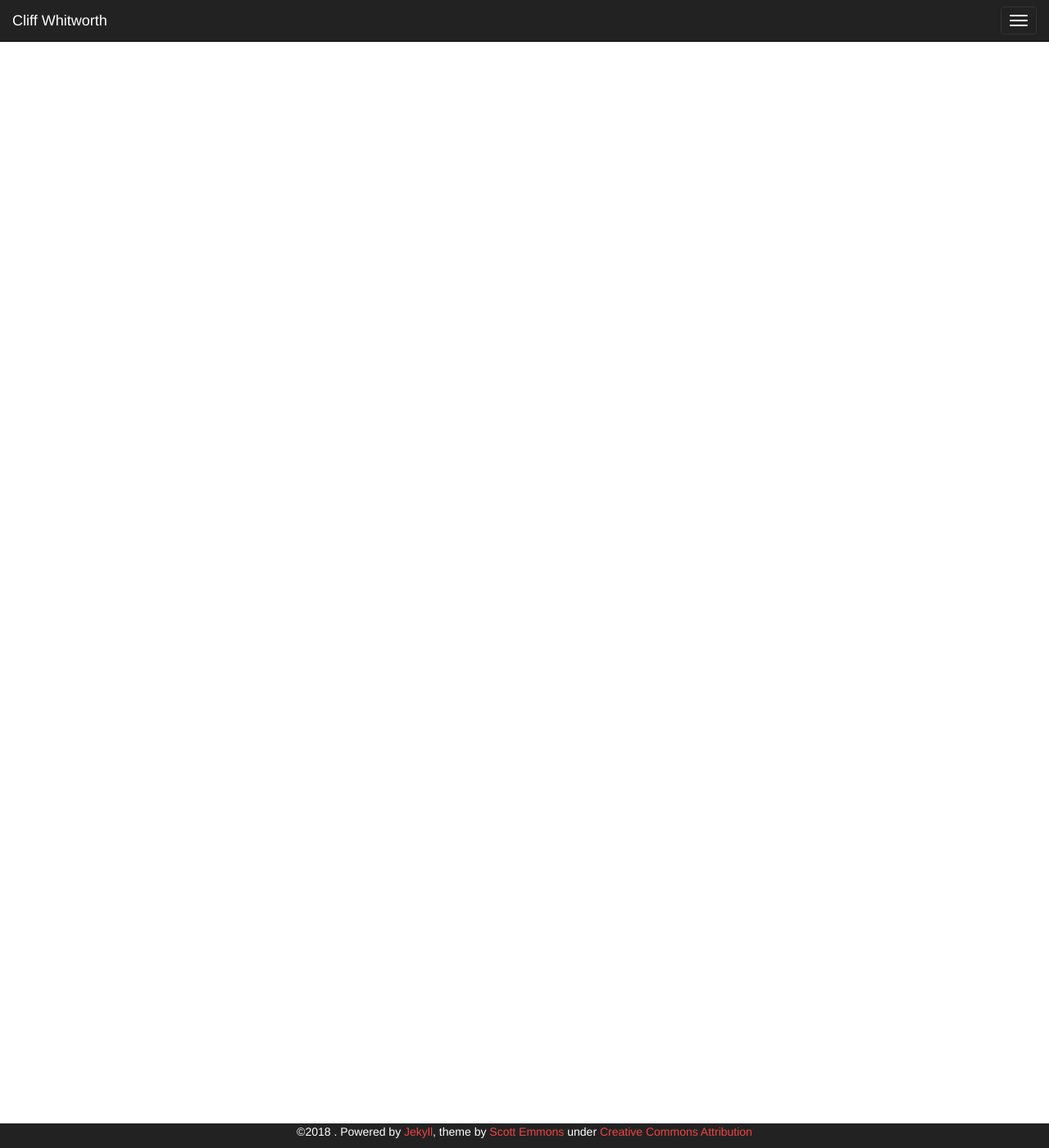
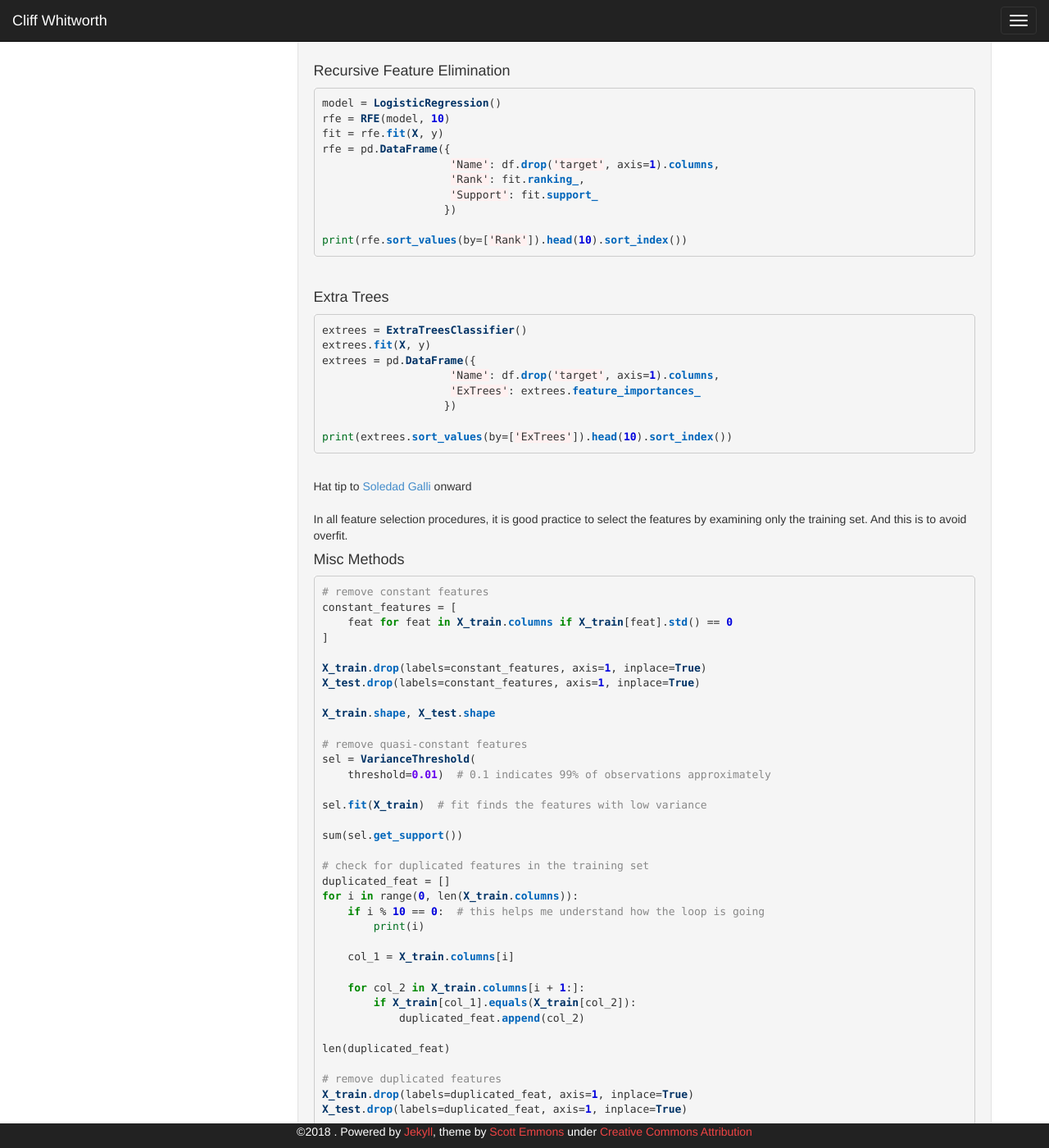
Before and after one commit to cliffwhitworth/cliffwhitworth.github.io, a Jekyll site: the page built from _posts/2018-04-01-feature-selection.markdown, in a window 1280 px wide and 1400 px high, scrolled down 2240 px. Shown: the whole window at 82% size. Built offline with Jekyll 4.4.1, drawn with Linux system fonts in a browser that asks for light colours; some of the changed text lies outside the part shown.

Commit message:
Feature selection updates

```diff
--- a/_posts/2018-04-01-feature-selection.markdown
+++ b/_posts/2018-04-01-feature-selection.markdown
@@ -4,6 +4,15 @@
 date:   2018-04-01 09
 categories: More
 ---
+<br />
+<h4>Readings</h4>
+<a href="https://machinelearningmastery.com/feature-selection-machine-learning-python/">
+https://machinelearningmastery.com/feature-selection-machine-learning-python/
+</a><br />
+<a href="https://scikit-learn.org/stable/modules/feature_selection.html">
+https://scikit-learn.org/stable/modules/feature_selection.html
+</a>
+
 <br />
 <h4>Libraries</h4>
 
@@ -17,7 +26,7 @@
 
 from sklearn.preprocessing import StandardScaler
 from sklearn.linear_model import LogisticRegression
-from sklearn.feature_selection import RFE, SelectKBest, f_regression
+from sklearn.feature_selection import RFE, SelectKBest, f_regression, VarianceThreshold
 from sklearn.model_selection import train_test_split
 from sklearn.ensemble import ExtraTreesClassifier, RandomForestClassifier
 from sklearn.metrics import accuracy_score, confusion_matrix, classification_report, roc_auc_score, mean_squared_error
@@ -51,7 +60,7 @@
 # Replace spaces
 column_names  = []
 for name in df.columns:
-    column_names.append(name.replace(" ", "_"))
+    column_names.append(name.replace(" ", "_")) #_ Added for Atom
 
 df.columns = column_names
 # print(df.columns)
@@ -61,9 +70,66 @@
 {% endhighlight %}
 
 <br />
+<h4>Logistic Regression L1</h4>
+
+{% highlight ruby %}
+
+X = df.drop('target', axis = 1)
+y = df['target']
+
+model = LogisticRegression(penalty='l1')
+model.fit(X, y)
+
+coef_dict = {}
+for coef, feat in zip(model.coef_[0,:],X):
+    if coef != 0: coef_dict[feat] = coef
+
+print(pd.DataFrame.from_dict(coef_dict, orient='index', columns=['Coef']).sort_values(by=['Coef']))
+
+# or
+
+vth = pd.DataFrame({
+                    'Name': df.drop('target', axis=1).columns,
+                    'VThScore': model.coef_[0]
+                   })
+
+print(vth[vth['VThScore'] != 0].sort_values(by=['VThScore']).Name)
+
+{% endhighlight %}
+
+<br />
+<h4>VarianceThreshold</h4>
+
+{% highlight ruby %}
+
+sel = VarianceThreshold(threshold=(.8 * (1 - .8)))
+sel.fit_transform(df.drop('target', axis=1))
+
+print(pd.DataFrame(df[df.columns[sel.get_support(indices=True)]].columns, columns=['Coef']))
+
+{% endhighlight %}
+
+<br />
 <h4>SelectKBest</h4>
 
 {% highlight ruby %}
+
+X = df.drop('target', axis = 1)
+y = df['target']
+
+selector = SelectKBest(chi2, k=10)
+fit_skb = selector.fit(X, y)
+
+skb = pd.DataFrame({
+                    'Name': df.drop('target', axis=1).columns,
+                    'SKBScore': fit_skb.scores_
+                   })
+
+print(skb.sort_values(by='SKBScore', ascending=False).head(10))
+
+# cols = selector.get_support(indices=True)
+# print(cols)
+# print(df.columns[cols])
 
 {% endhighlight %}
 
@@ -72,12 +138,32 @@
 
 {% highlight ruby %}
 
+model = LogisticRegression()
+rfe = RFE(model, 10)
+fit = rfe.fit(X, y)
+rfe = pd.DataFrame({
+                    'Name': df.drop('target', axis=1).columns,
+                    'Rank': fit.ranking_,
+                    'Support': fit.support_
+                   })
+
+print(rfe.sort_values(by=['Rank']).head(10).sort_index())
+
 {% endhighlight %}
 
 <br />
 <h4>Extra Trees</h4>
 
 {% highlight ruby %}
+
+extrees = ExtraTreesClassifier()
+extrees.fit(X, y)
+extrees = pd.DataFrame({
+                    'Name': df.drop('target', axis=1).columns,
+                    'ExTrees': extrees.feature_importances_
+                   })
+
+print(extrees.sort_values(by=['ExTrees']).head(10).sort_index())
 
 {% endhighlight %}
 
@@ -86,24 +172,112 @@
 <a href="https://www.udemy.com/user/soledad-galli/">
 Soledad Galli
 </a> onward
+<br /><br />
+In all feature selection procedures, it is good practice to select the features by examining only the training set. And this is to avoid overfit.
 
-<br />
-<h4>Filter Methods</h4>
+<h4>Misc Methods</h4>
 
 {% highlight ruby %}
 
-{% endhighlight %}
+# remove constant features
+constant_features = [
+    feat for feat in X_train.columns if X_train[feat].std() == 0
+]
 
-<br />
-<h4>Wrapper Methods</h4>
+X_train.drop(labels=constant_features, axis=1, inplace=True)
+X_test.drop(labels=constant_features, axis=1, inplace=True)
 
-{% highlight ruby %}
+X_train.shape, X_test.shape
+
+# remove quasi-constant features
+sel = VarianceThreshold(
+    threshold=0.01)  # 0.1 indicates 99% of observations approximately
+
+sel.fit(X_train)  # fit finds the features with low variance
+
+sum(sel.get_support())
+
+# check for duplicated features in the training set
+duplicated_feat = []
+for i in range(0, len(X_train.columns)):
+    if i % 10 == 0:  # this helps me understand how the loop is going
+        print(i)
+
+    col_1 = X_train.columns[i]
+
+    for col_2 in X_train.columns[i + 1:]:
+        if X_train[col_1].equals(X_train[col_2]):
+            duplicated_feat.append(col_2)
+
+len(duplicated_feat)
+
+# remove duplicated features
+X_train.drop(labels=duplicated_feat, axis=1, inplace=True)
+X_test.drop(labels=duplicated_feat, axis=1, inplace=True)
+
+X_train.shape, X_test.shape
+
+# find and remove correlated features
+# to reduce the feature space
+
+def correlation(dataset, threshold):
+    col_corr = set()  # Set of all the names of correlated columns
+    corr_matrix = dataset.corr()
+    for i in range(len(corr_matrix.columns)):
+        for j in range(i):
+            if abs(corr_matrix.iloc[i, j]) > threshold: # we are interested in absolute coeff value
+                colname = corr_matrix.columns[i]  # getting the name of column
+                col_corr.add(colname)
+    return col_corr
+
+corr_features = correlation(X_train, 0.8)
+
+# removed correlated  features
+X_train.drop(labels=corr_features, axis=1, inplace=True)
+X_test.drop(labels=corr_features, axis=1, inplace=True)
+
+X_train.shape, X_test.shape
+
+# from sklearn.model_selection import train_test_split
+# from sklearn.metrics import roc_auc_score
+# from mlxtend.feature_selection import SequentialFeatureSelector as SFS
+
+# Step backward greedy selection algorithm
+
+# sfs1 = SFS(RandomForestRegressor(),
+#            k_features=10,
+#            forward=False,
+#            floating=False,
+#            verbose=2,
+#            scoring='r2',
+#            cv=3)
+
+# sfs1 = sfs1.fit(np.array(X_train), y_train)
+
+# Exhaustive feature selector
+
+# from mlxtend.feature_selection import ExhaustiveFeatureSelector as EFS
+
+# efs1 = EFS(RandomForestClassifier(n_jobs=4, random_state=0),
+#            min_features=1,
+#            max_features=4,
+#            scoring='roc_auc',
+#            print_progress=True,
+#            cv=2)
+
+# efs1 = efs1.fit(np.array(X_train[X_train.columns[0:4]].fillna(0)), y_train)
+
+# find important features using univariate roc-auc
+
+# select features using the coefficient of a non
+# regularised logistic regression
+
+# from sklearn.feature_selection import SelectFromModel
+# https://scikit-learn.org/stable/modules/generated/sklearn.feature_selection.SelectFromModel.html
+
+# sfm = SelectFromModel(LogisticRegression(C=1000))
+# sfm.fit(scaler.transform(X, y)
+
+# SelectFromModel(RandomForestClassifier(n_estimators=400))
 
 {% endhighlight %}
-
-<br />
-<h4>Embedded Methods</h4>
-
-{% highlight ruby %}
-
-{% endhighlight %}
```
